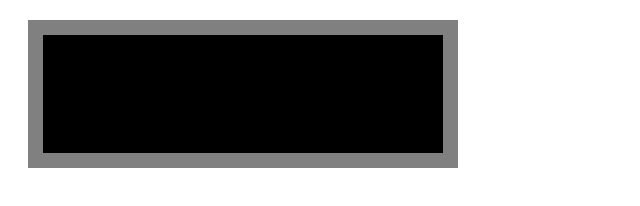
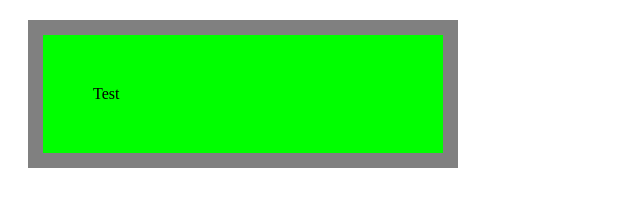
Before and after one commit to DaGrandOwl/Owl, a plain HTML site: page index.html in a window 1280 px wide. Shown: the whole page, without its empty margins (0-640 px from the left). Drawn offline with Linux system fonts and the light colour scheme.

Commit message:
Update index.html

```diff
--- a/index.html
+++ b/index.html
@@ -2,7 +2,7 @@
 	<head>
 		<style>
 			div {
-				background-color: #000000;
+				background-color:#00FF00;
 				width: 300px;
 				border: 15px solid grey;
 				padding: 50px;
```
